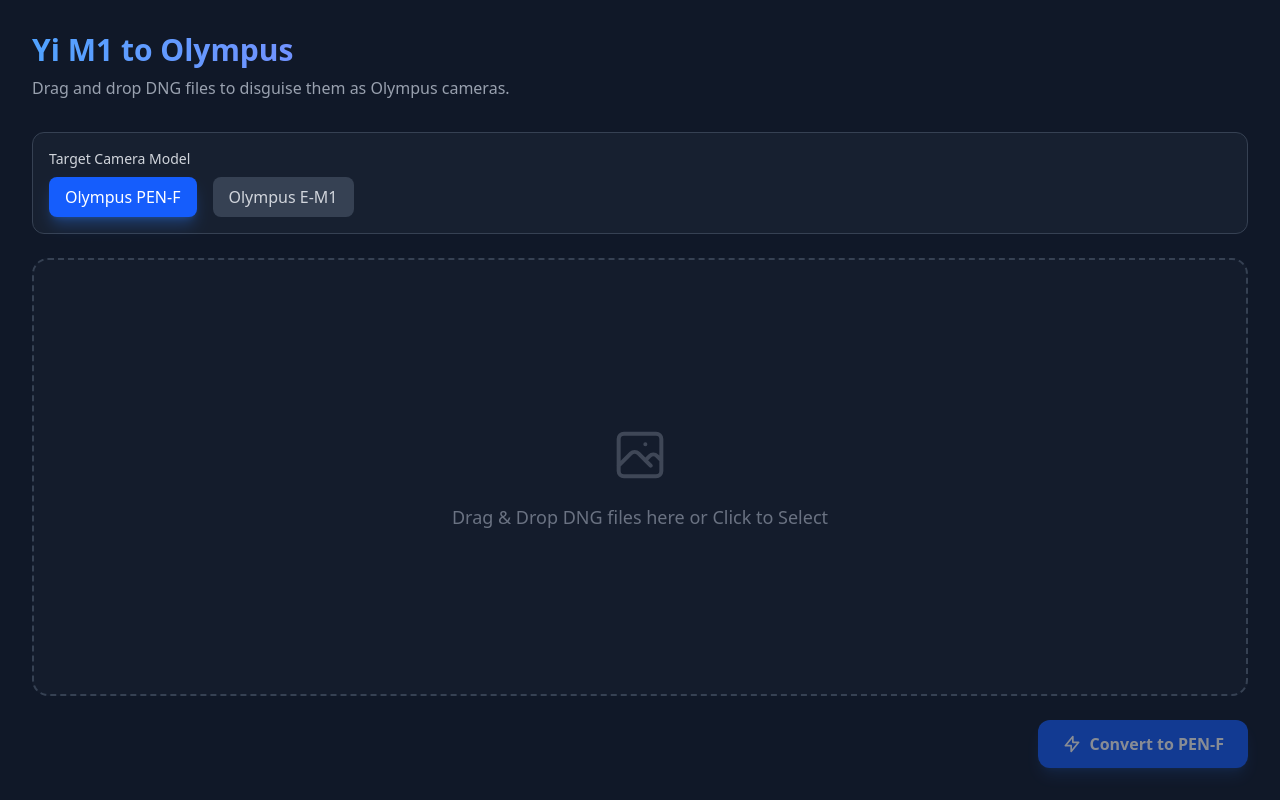
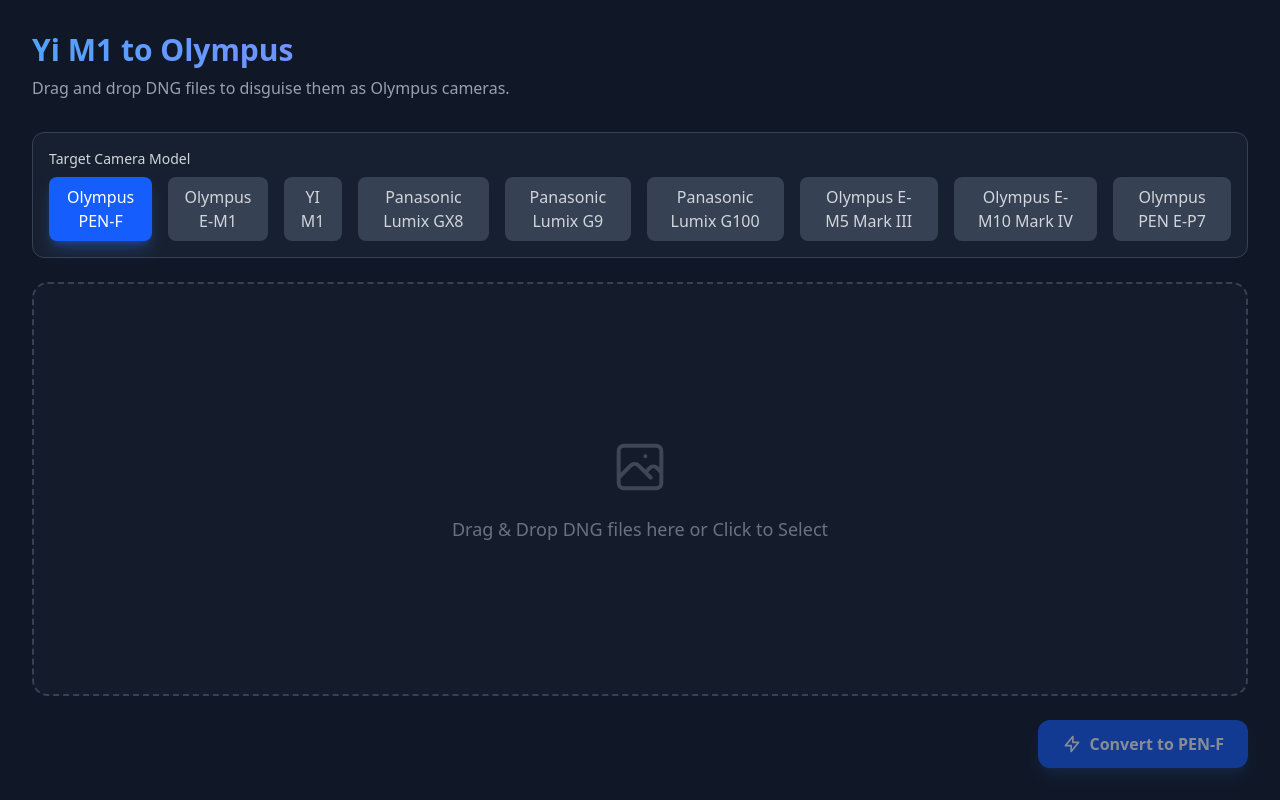
Before and after one commit to Cyancat000/YiModelMasking, a SvelteKit app: page / in a window 1280 px wide. Built offline with nearby package versions, Linux system fonts and the light colour scheme.

Commit message:
feat: 添加更多预设型号

```diff
--- a/src/routes/+page.svelte
+++ b/src/routes/+page.svelte
@@ -28,8 +28,51 @@
     name: 'Olympus E-M1',
     make: 'OLYMPUS CORPORATION',
     model: 'E-M1',
+  },
+  {
+    id: 'yi-m1',
+    name: 'YI M1',
+    make: 'YI Technology',
+    model: 'YI M1',
+  },
+  {
+    id: 'gx8',
+    name: 'Panasonic Lumix GX8',
+    make: 'Panasonic',
+    model: 'DMC-GX8',
+  },
+  {
+    id: 'g9',
+    name: 'Panasonic Lumix G9',
+    make: 'Panasonic',
+    model: 'DC-G9',
+  },
+  {
+    id: 'g100',
+    name: 'Panasonic Lumix G100',
+    make: 'Panasonic',
+    model: 'DC-G100',
+  },
+  {
+    id: 'e-m5-iii',
+    name: 'Olympus E-M5 Mark III',
+    make: 'OLYMPUS CORPORATION',
+    model: 'E-M5MarkIII',
+  },
+  {
+    id: 'e-m10-iv',
+    name: 'Olympus E-M10 Mark IV',
+    make: 'OLYMPUS CORPORATION',
+    model: 'E-M10MarkIV',
+  },
+  {
+    id: 'e-p7',
+    name: 'Olympus PEN E-P7',
+    make: 'OLYMPUS CORPORATION',
+    model: 'E-P7',
   }
 ];
+
   let selectedPreset = presets[0];
 
   let isDraggingOver = false;
```
Lines whose indentation alone changed are shown as unchanged.
